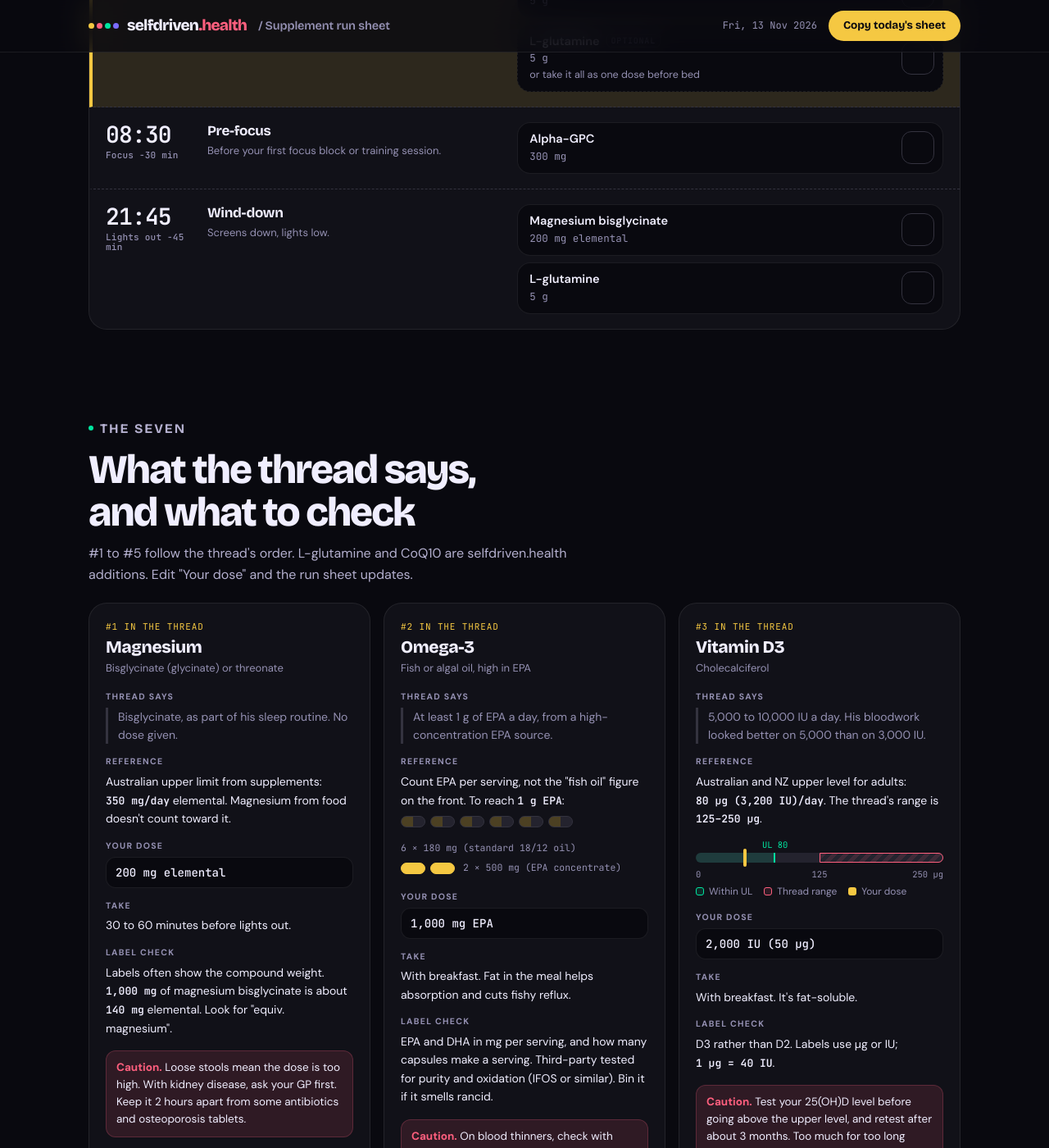
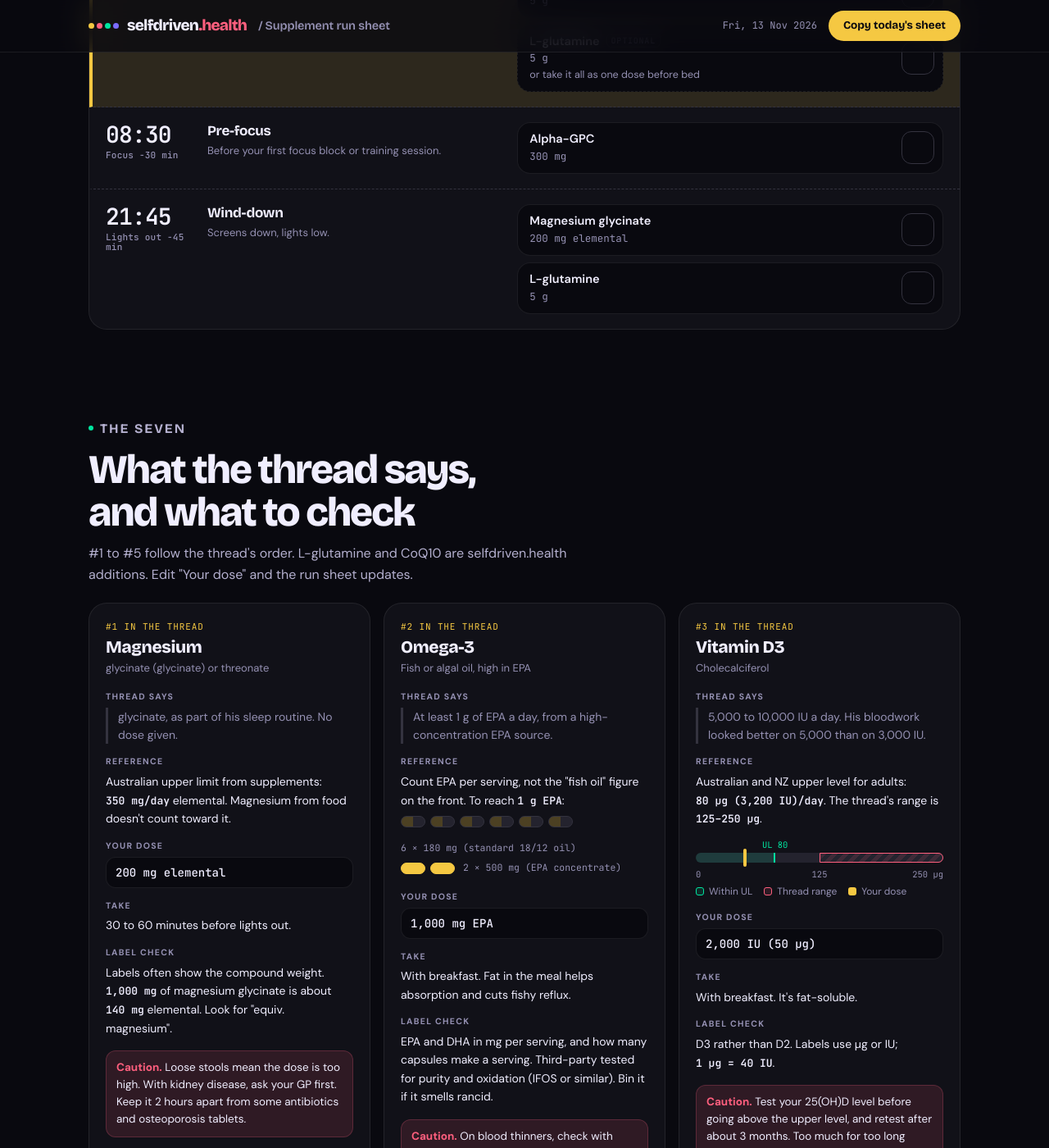
Before and after one commit to selfdriven-foundation/selfdriven-health, a Jekyll site: the page built from docs/pages/supplements.html, in a window 1280 px wide and 1400 px high, scrolled down 1076 px. Shown: the whole window at 82% size. Built offline with Jekyll 4.4.1, drawn with Linux system fonts in a browser that asks for light colours.

Commit message:
supplements

```diff
--- a/docs/pages/run-supplements.html
+++ b/docs/pages/supplements.html
@@ -406,13 +406,13 @@ section[id]{scroll-margin-top:84px}
     </div>
     <div class="cards">
       <article class="card" aria-labelledby="c-mg">
-        <div class="card-top"><span class="rank">#1 in the thread</span><h3 id="c-mg">Magnesium</h3><p class="form">Bisglycinate (glycinate) or threonate</p></div>
+        <div class="card-top"><span class="rank">#1 in the thread</span><h3 id="c-mg">Magnesium</h3><p class="form">glycinate (glycinate) or threonate</p></div>
         <dl class="rows">
-          <div><dt>Thread says</dt><dd class="thread">Bisglycinate, as part of his sleep routine. No dose given.</dd></div>
+          <div><dt>Thread says</dt><dd class="thread">glycinate, as part of his sleep routine. No dose given.</dd></div>
           <div><dt>Reference</dt><dd>Australian upper limit from supplements: <span class="num">350 mg/day</span> elemental. Magnesium from food doesn't count toward it.</dd></div>
           <div><dt><label for="dose-mg">Your dose</label></dt><dd><input class="dose-in" id="dose-mg" data-id="mg" type="text" autocomplete="off"></dd></div>
           <div><dt>Take</dt><dd>30 to 60 minutes before lights out.</dd></div>
-          <div><dt>Label check</dt><dd>Labels often show the compound weight. <span class="num">1,000 mg</span> of magnesium bisglycinate is about <span class="num">140 mg</span> elemental. Look for "equiv. magnesium".</dd></div>
+          <div><dt>Label check</dt><dd>Labels often show the compound weight. <span class="num">1,000 mg</span> of magnesium glycinate is about <span class="num">140 mg</span> elemental. Look for "equiv. magnesium".</dd></div>
         </dl>
         <p class="caution"><b>Caution.</b> Loose stools mean the dose is too high. With kidney disease, ask your GP first. Keep it 2 hours apart from some antibiotics and osteoporosis tablets.</p>
       </article>
@@ -566,7 +566,7 @@ section[id]{scroll-margin-top:84px}
     { id:'cr', name:'Creatine monohydrate', cue:'meal' },
     { id:'glam', name:'L-glutamine', cue:'meal', optional:true, note:'or take it all as one dose before bed' },
     { id:'ag', name:'Alpha-GPC', cue:'focus', situational:true },
-    { id:'mg', name:'Magnesium bisglycinate', cue:'bed' },
+    { id:'mg', name:'Magnesium glycinate', cue:'bed' },
     { id:'gl', name:'L-glutamine', cue:'bed' }
   ];
   var REQUIRED_N = SUPPS.filter(function(s){ return !s.optional; }).length;
```
Also changed, not shown: docs/pages/vagus-nerve.html (renamed from docs/pages/run-vagus-nerve.html).
